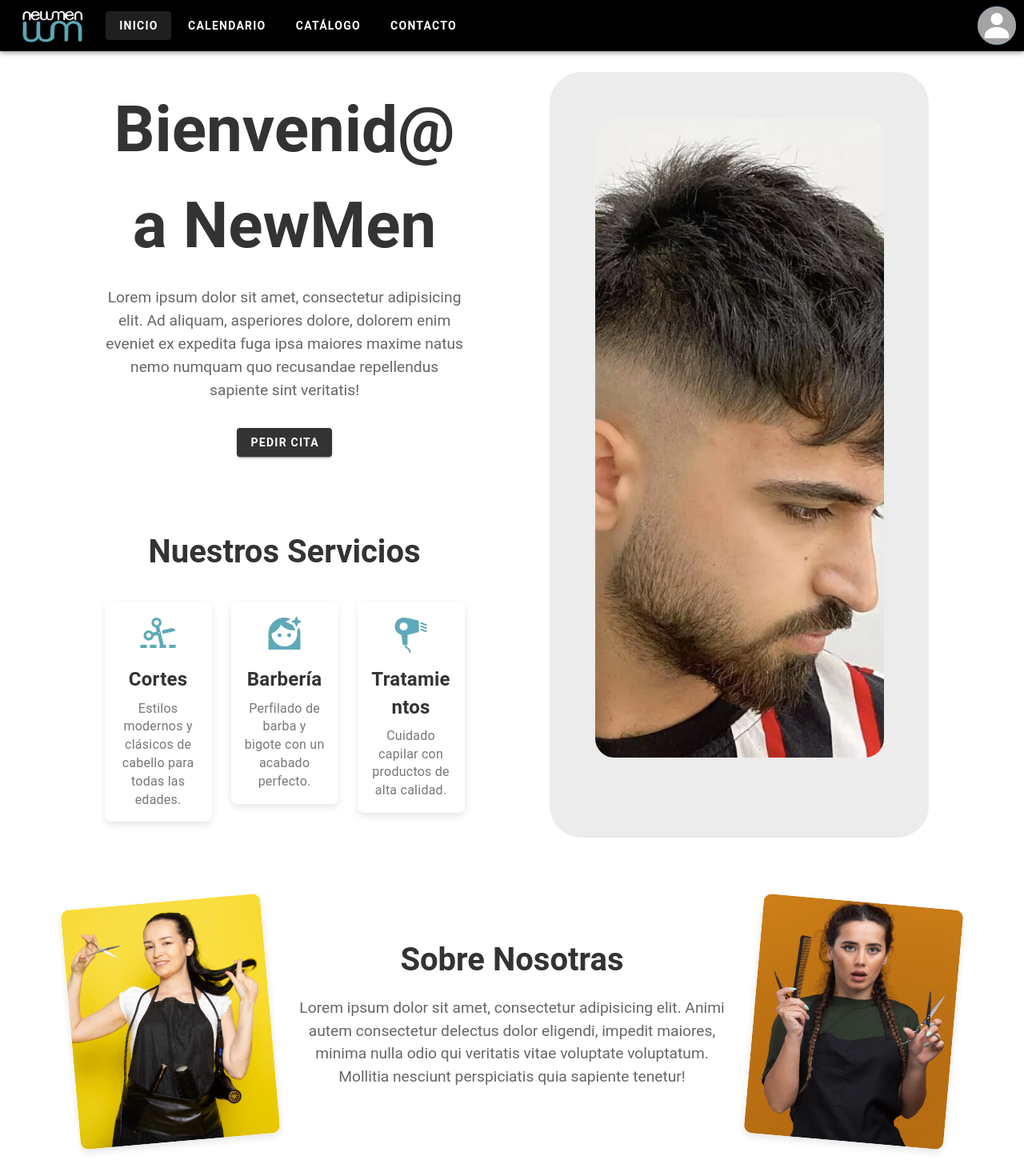
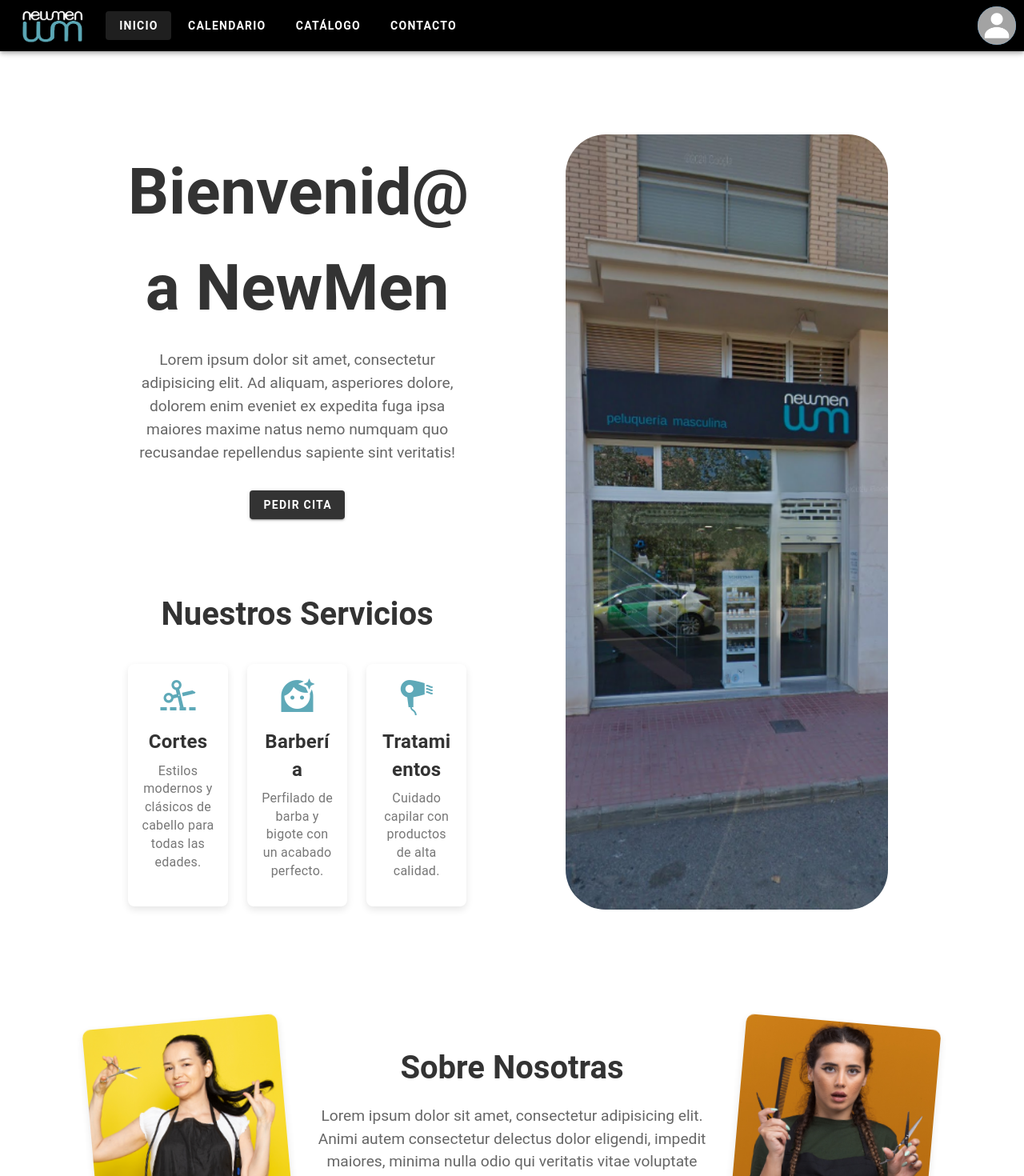
Before and after one commit to Alexfp28/newman-front, a Vue app: page /home in a window 1280 px wide. Shown: the top 1470 px of the page at 80% size. Built offline with nearby package versions, Linux system fonts and the light colour scheme.

Commit message:
Mejoras Gráficas Pre-Presentación

```diff
--- a/src/OnlyDesktop/VistaUsuario/components/pages/CatalogComponent.vue
+++ b/src/OnlyDesktop/VistaUsuario/components/pages/CatalogComponent.vue
@@ -145,8 +145,8 @@ export default {
             :loop="true"
             :autoplay="{ delay: 3000, disableOnInteraction: false }"
             :breakpoints="{
-            1024: { slidesPerView: 2 },
-            768: { slidesPerView: 2 }
+            1024: { slidesPerView: 3 },
+            0: { slidesPerView: 2 }
           }"
             style="padding: 20px 0 20px 0"
         >
@@ -177,8 +177,8 @@ export default {
             :loop="true"
             :autoplay="{ delay: 2000, disableOnInteraction: false, reverseDirection: true }"
             :breakpoints="{
-            1024: { slidesPerView: 3 },
-            768: { slidesPerView: 2 }
+            1024: { slidesPerView: 4 },
+            0: { slidesPerView: 3 }
           }"
             style="padding: 20px 0 20px 0"
         >
@@ -210,7 +210,7 @@ export default {
 }
 
 /* Versión de móviles */
-@media (max-width: 768px) {
+@media (max-width: 1100px) {
   .title {
     text-align: center;
     font-size: 5rem;
--- a/src/OnlyDesktop/VistaUsuario/components/pages/ContactComponent.vue
+++ b/src/OnlyDesktop/VistaUsuario/components/pages/ContactComponent.vue
@@ -80,11 +80,10 @@ export default {
     <!-- Banner -->
     <div class="banner">
       <v-img
-          :width="1800"
           :max-height="400"
           cover
           src="src/images/newmen.png"
-          class="image-container"
+          class="image-container mx-auto"
       >
         <div class="banner-content font-weight-bold">
           <h1>Aquí para lo que necesites!</h1>
@@ -174,9 +173,9 @@ export default {
     </v-row>
 
     <!-- Also in -->
-    <v-row justify="center" align="center" class="alsoin">
+    <v-row justify="center" align="center" class="alsoin mx-auto">
       <v-col cols="12" class="text-center">
-        <h2 class="alsoin-title">También nos puedes encontrar en</h2>
+        <h2 class="alsoin-title">También nos puedes encontrar en...</h2>
       </v-col>
 
       <v-row justify="center" spacing="4">
@@ -268,12 +267,8 @@ a {
   font-weight: bold;
 }
 
-.v-text-field, .v-text-area {
-  padding: 3px !important;
-}
-
 /* Media Queries */
-@media (max-width: 768px) {
+@media (max-width: 1100px) {
   .banner-content h1 {
     font-size: 2.5rem;
   }
--- a/src/OnlyDesktop/VistaUsuario/components/pages/HomeComponent.vue
+++ b/src/OnlyDesktop/VistaUsuario/components/pages/HomeComponent.vue
@@ -2,7 +2,7 @@
   <v-container class="home-container" fluid>
 
     <!-- Bienvenida y Carousel -->
-    <v-row justify="space-around">
+    <v-row justify="space-around" style="margin-top: 40px">
 
       <!-- Columna izquierda: Bienvenida y Servicios -->
       <v-col cols="12" md="5">
@@ -46,26 +46,17 @@
         </v-row>
       </v-col>
 
-      <!-- Columna derecha: Carrusel de imágenes -->
-      <v-col cols="12" md="5" class="carousel">
-<!--        <h2 class="text-center carousel-title">-->
-<!--          Nuestros cortes de pelo-->
-<!--          <v-icon>mdi-scissors-cutting</v-icon>-->
-<!--        </h2>-->
-        <v-carousel
-            :show-arrows="false"
-            hide-delimiters
-            height="800"
-            cycle
-        >
-          <v-carousel-item
-              v-for="(image, index) in haircutImages"
-              :key="index"
-              :src="image"
-              cover
-              rounded="xl"
-          ></v-carousel-item>
-        </v-carousel>
+      <!-- Columna derecha: Imagen Tienda -->
+      <v-col cols="12" md="5" style="justify-items: center; padding: 0 !important;">
+        <v-img
+            style="border-radius: 50px;"
+            width="90%"
+            height="100%"
+            aspect-ratio="1/1"
+            cover
+            src="src/images/newmen.png"
+            class="imagen-bienvenida">
+        </v-img>
       </v-col>
 
     </v-row>
@@ -105,7 +96,7 @@
             md="4"
         >
           <v-card
-              class="pa-4 rounded-lg elevation-3"
+              class="pa-4 rounded-lg elevation-3 opinion"
               color="white"
           >
             <v-card-title class="text-h6 font-weight-bold">
@@ -157,11 +148,6 @@ export default {
           title: 'Tratamientos',
           description: 'Cuidado capilar con productos de alta calidad.',
         },
-      ],
-      haircutImages: [
-        'src/images/haircuts/haircut_1.png',
-        'src/images/haircuts/haircut_2.png',
-        'src/images/haircuts/haircut_3.jpg',
       ],
       opinions: [
         {
@@ -230,6 +216,7 @@ export default {
   border-radius: 8px;
   margin: 0.5rem 0;
   transition: transform 0.3s ease, box-shadow 0.3s ease;
+  height: 100%;
 }
 
 .service-card:hover {
@@ -254,22 +241,27 @@ export default {
   color: #777;
 }
 
-/* Carrusel */
-.carousel, .opinions{
-  background-color: #ececec;
-  padding: 5%;
-  border-radius: 40px;
+@keyframes fadeUp {
+  0% {
+    opacity: 0;
+    transform: translateY(30px);
+  }
+  100% {
+    opacity: 1;
+    transform: translateY(0);
+  }
 }
 
-.carousel-title {
-  font-size: 2.5rem;
-  color: #333;
-  margin-bottom: 1rem;
+.service-card, .opinion {
+  opacity: 0;
+  transform: translateY(60px);
+  animation: fadeUp 0.8s ease forwards;
+  animation-delay: 0.2s;
 }
 
 /* Sección Sobre Nosotras */
 .about-us-section {
-  margin-top: 80px !important;
+  margin-top: 140px !important;
 }
 
 .about-title {
@@ -312,7 +304,10 @@ export default {
 
 /* Sección Opiniones */
 .opinions {
-  margin-top: 80px !important;
+  margin-top: 140px !important;
+  background-color: #ececec;
+  border-radius: 35px;
+  padding: 2.5rem;
 }
 
 .opinions-title {
@@ -329,13 +324,17 @@ export default {
 }
 
 /* Versión de móviles */
-@media (max-width: 768px) {
+@media (max-width: 1100px) {
 
   .title {
     font-size: 2.5rem;
   }
 
-  .carousel {
+}
+
+@media (max-width: 900px) {
+
+  .imagen-bienvenida {
     display: none;
   }
 
--- a/src/assets/main.css
+++ b/src/assets/main.css
@@ -10,12 +10,12 @@
 }
 
 .home-container, .contact-container, .appointment-container, .catalog-container, .terms-container , .login-container{
-  padding: 3% 6.5% 4% 6.5% !important;
-  margin-top: 64px;
+  padding: 3% 9% 4% 9% !important;
+  margin-top: 90px;
 }
 
 /* CSS para móviles */
-@media (max-width: 768px) {
+@media (max-width: 1100px) {
   .home-container,
   .contact-container,
   .appointment-container,
@@ -23,10 +23,10 @@
   .terms-container{
 
     .logoH {
-      width: 90px;
+      width: 120px;
     }
 
-    margin-top: 64px;
+    margin-top: 120px;
 
   }
 }
@@ -34,22 +34,3 @@
 a {
   margin: 1px;
 }
-
-/*@media (hover: hover) {*/
-/*  a:hover {*/
-/*    background-color: hsl(190, 39%, 55%);*/
-/*  }*/
-/*}*/
-
-/*@media (min-width: 1024px) {*/
-/*  body {*/
-/*    display: flex;*/
-/*    place-items: center;*/
-/*  }*/
-
-/*  #app {*/
-/*    display: grid;*/
-/*    grid-template-columns: 1fr 1fr;*/
-/*    padding: 0 2rem;*/
-/*  }*/
-/*}*/
```
